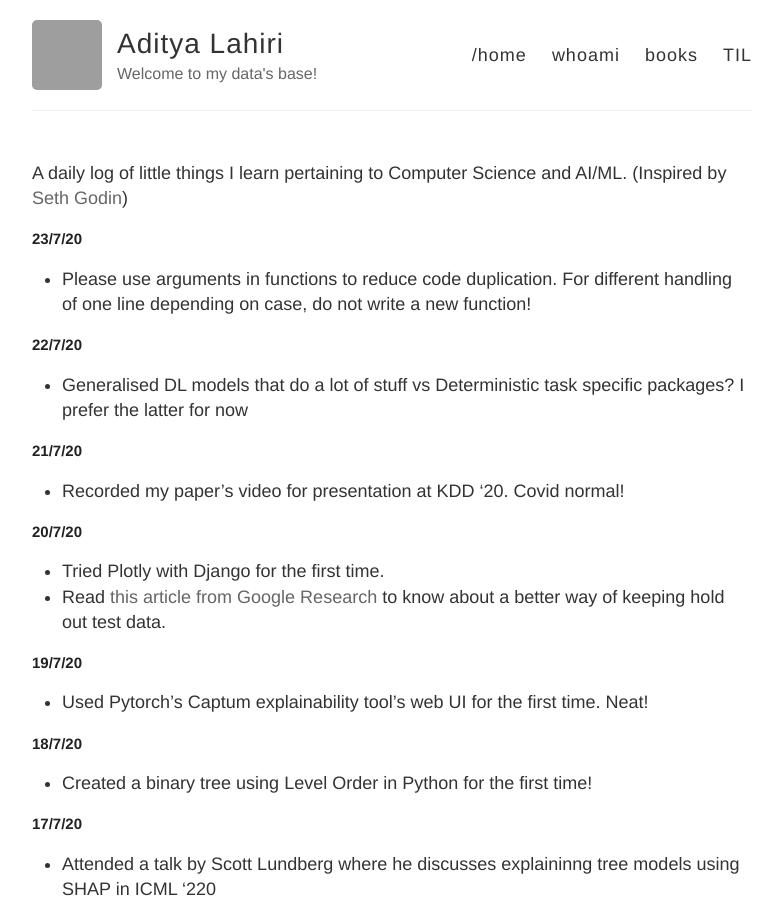
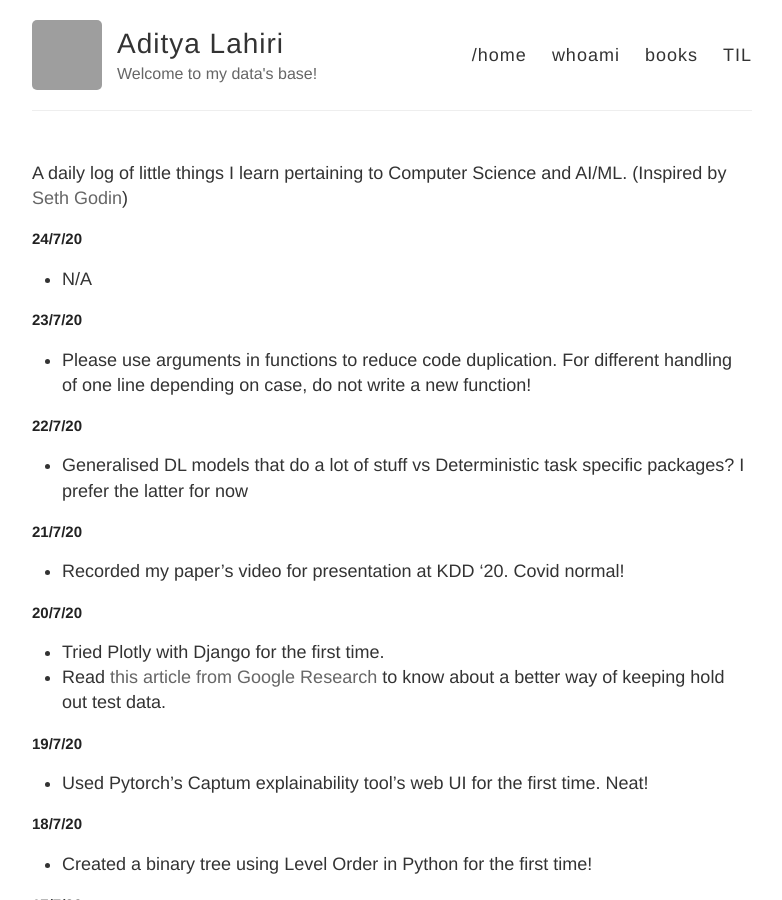
Before and after one commit to adityalahiri/adityalahiri.github.io, a Jekyll site: the page built from TIL.md, in a window 1280 px wide and 900 px high. Shown: the whole window, without its empty margins (248-1030 px from the left). Built offline with Jekyll 4.4.1, drawn with Linux system fonts in a browser that asks for light colours; our own code applies the rules of GitHub Pages for plain Markdown files; grey boxes are pictures that could not be loaded.

Commit message:
Update for 24/7

```diff
--- a/TIL.md
+++ b/TIL.md
@@ -1,5 +1,9 @@
 A daily log of little things I learn pertaining to Computer Science and AI/ML.
 (Inspired by [Seth Godin](https://seths.blog/))
+
+## 24/7/20
+
+* N/A
 
 ## 23/7/20
 
```
